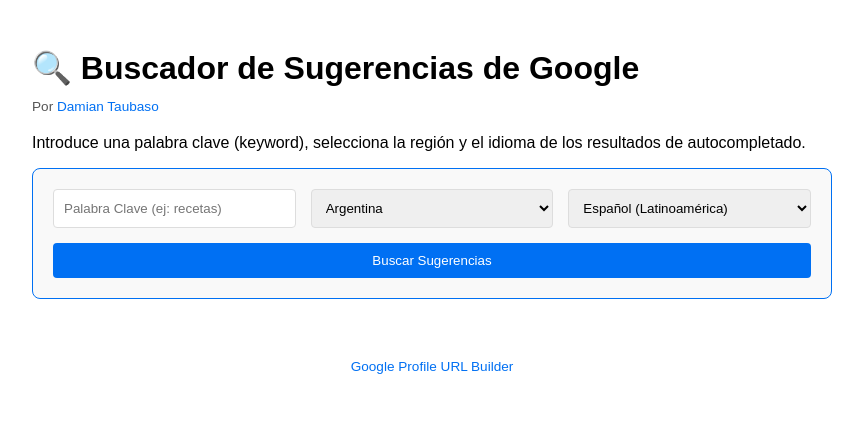
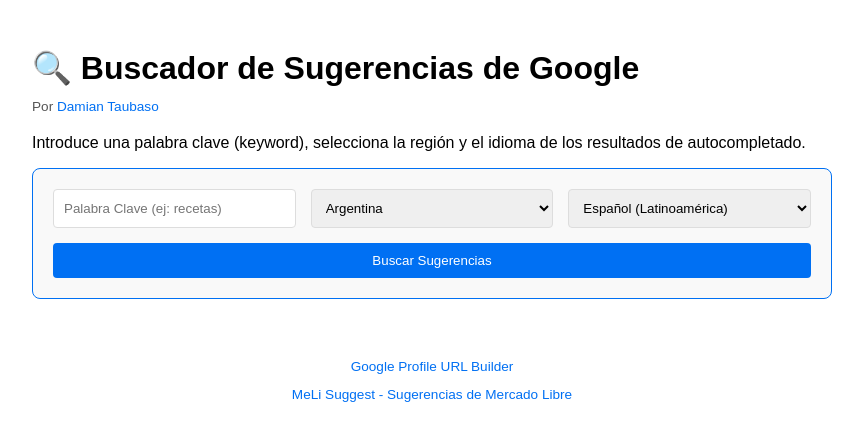
Before and after one commit to dtaubaso/google-suggest-app, a Next.js app: page / in a window 1280 px wide. Shown: the top 440 px of the page, without its empty margins (208-1071 px from the left). Built offline with nearby package versions, Linux system fonts and the light colour scheme.

Commit message:
Add MeLi Suggest link to the footer

```diff
--- a/pages/index.js
+++ b/pages/index.js
@@ -196,9 +196,15 @@
         )}
       </div>
       <div style={{ textAlign: 'center', marginTop: '40px', marginBottom: '20px', fontFamily: 'Arial, sans-serif' }}>
-        <p style={{ fontSize: '0.85em', color: '#555' }}>
+        <p style={{ fontSize: '0.85em', color: '#555', marginBottom: '8px' }}>
           <a href="https://profile-builder-discover.streamlit.app/" target="_blank" rel="noopener noreferrer" style={{ color: '#0070f3', textDecoration: 'none' }}>
             Google Profile URL Builder
+          </a>
+        </p>
+
+        <p style={{ fontSize: '0.85em', color: '#555', marginBottom: '8px' }}>
+          <a href="https://meli-suggest.streamlit.app/" target="_blank" rel="noopener noreferrer" style={{ color: '#0070f3', textDecoration: 'none' }}>
+            MeLi Suggest - Sugerencias de Mercado Libre
           </a>
         </p>
       </div>
```
